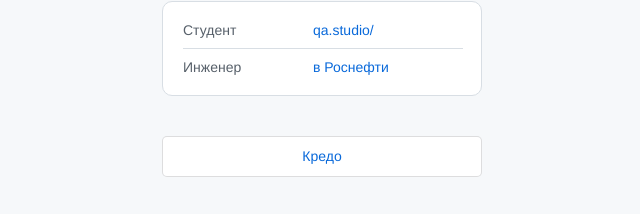
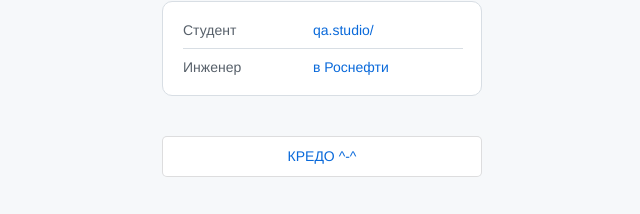
Before and after one commit to OlegFedorov102/OlegFedorov102.github.io, a plain HTML site: page index.html in a window 1280 px wide. Shown: the part 909-1123 px from the top of the page, 318-958 px from the left. Drawn offline with Linux system fonts and the light colour scheme.

Commit message:
Изменил Кредо

```diff
--- a/index.html
+++ b/index.html
@@ -45,7 +45,7 @@
       </section>
     </main>
     <footer>
-      <button type = "button" class="button-link" href=""> Кредо </button>
+      <button type = "button" class="button-link" href=""> КРЕДО ^-^</button>
     </footer>
     <script type="text/javascript" src="js.js"></script>
   </body>
```
